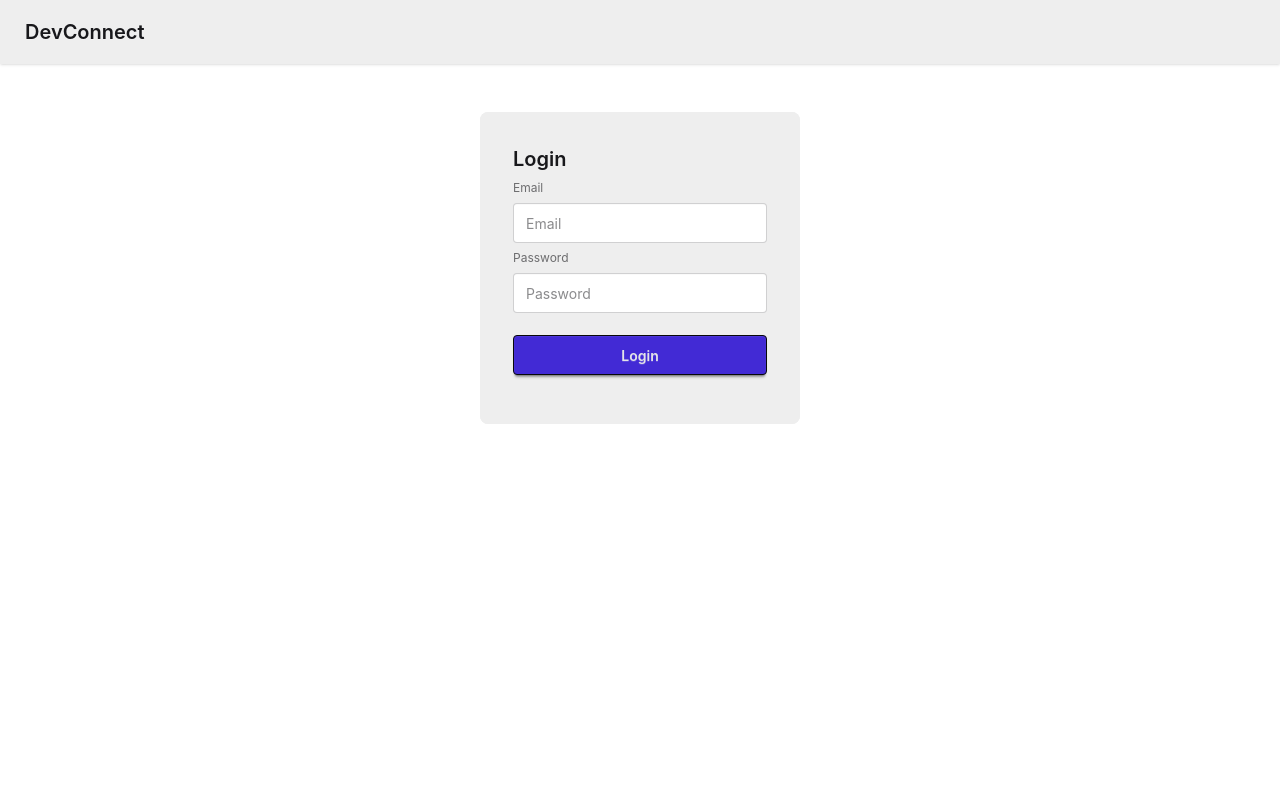
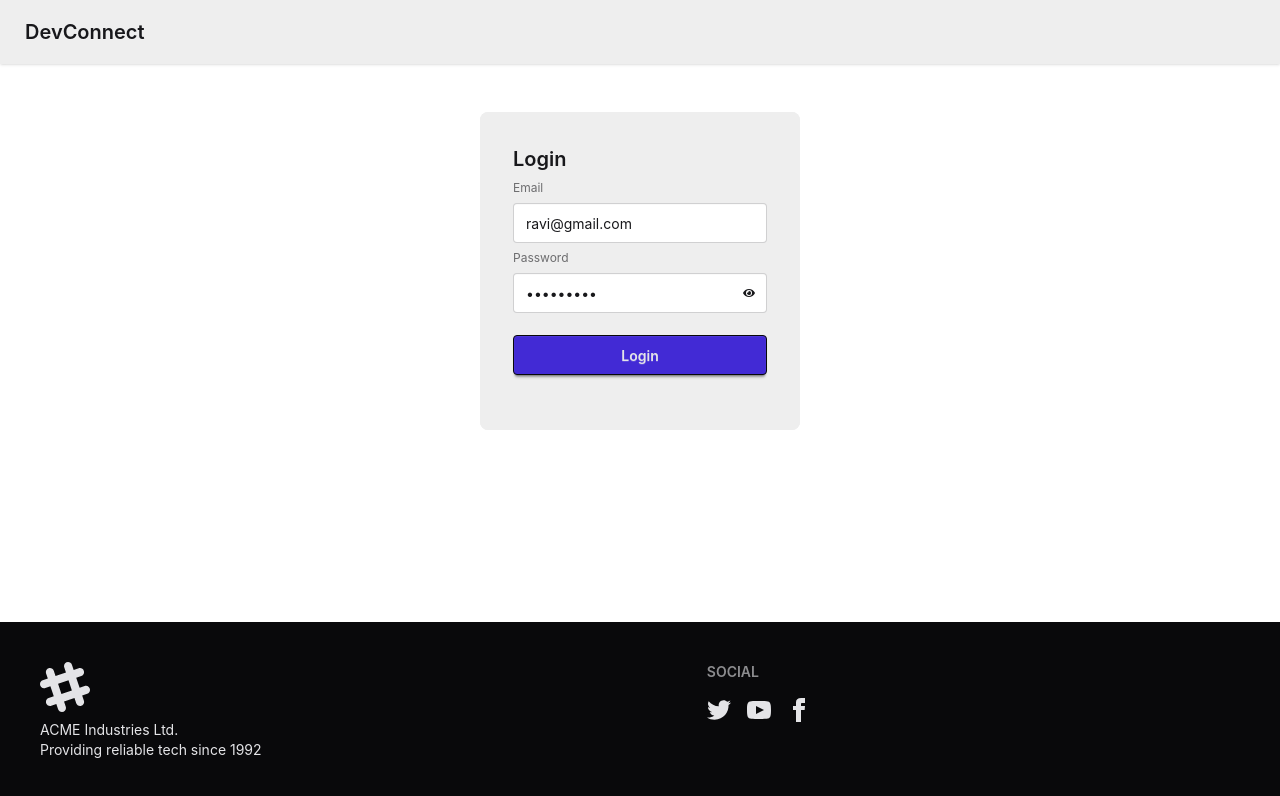
Before and after one commit to RaviKumarGupta07/devConnect-web, a React (Vite) app: page /login in a window 1280 px wide. Shown: the top 796 px of the page. Built offline with nearby package versions, Linux system fonts and the light colour scheme; no server answers.

Commit message:
bugs fixed : restriction for / route , /profile  , Login Form improved

```diff
--- a/package.json
+++ b/package.json
@@ -15,6 +15,7 @@
     "axios": "^1.20.0",
     "react": "^19.2.8",
     "react-dom": "^19.2.8",
+    "react-icons": "^5.7.0",
     "react-redux": "^9.3.0",
     "react-router": "^8.3.1",
     "tailwindcss": "^4.3.3"
--- a/src/App.jsx
+++ b/src/App.jsx
@@ -4,6 +4,7 @@
 import Feed from "./components/Feed";
 import { Provider } from "react-redux";
 import appStore from "./redux/appStore"
+import Profile from "./components/Profile";
 
 function App() {
 
@@ -13,8 +14,9 @@
         <BrowserRouter>
           <Routes>
             <Route path="/" element={<Body />} >
+              <Route path="/" element={<Feed />} />
               <Route path="login" element={<Login />} />
-              <Route path="feed" element={<Feed />} />
+              <Route path="profile" element={<Profile />} />
             </Route>
           </Routes>
         </BrowserRouter>
--- a/src/components/Body.jsx
+++ b/src/components/Body.jsx
@@ -1,12 +1,34 @@
 import { Outlet } from "react-router";
 import Navbar from "./Navbar";
+import Footer from "./Footer";
+import { useSelector } from "react-redux";
+import { useEffect } from "react";
+import { BASE_URL } from "../utils/constants";
+import axios from "axios";
+import {useDispatch} from "react-redux";
+import {addUser} from "../redux/userSlice";
 
 const Body = () => {
+    const user = useSelector(store => store.user);
+    const dispatch = useDispatch();
+
+    const fetchUser = async () => {
+        if (user) return;
+        const res = await axios.get(BASE_URL+"/profile",{withCredentials:true});
+        dispatch(addUser(res.data));
+        console.log(res.data);
+    }
+    useEffect(() => {
+        fetchUser();
+    }, [])
     return (
-        <>
+        <div className="min-h-screen flex flex-col">
             <Navbar />
-            <Outlet/>
-        </>
+            <main className="flex-1">
+                <Outlet />
+            </main>
+            <Footer />
+        </div>
     )
 }
 
--- a/src/components/Feed.jsx
+++ b/src/components/Feed.jsx
@@ -1,8 +1,23 @@
-const Feed = ()=>{
-    return(
-        <div>
-            Feed
+import { useSelector } from "react-redux";
+import { Navigate } from "react-router";
+
+const Feed = () => {
+    const user = useSelector(store=>store.user);
+    if(!user) return <Navigate to="/login" />
+
+    return (
+        <div className="hero bg-base-200 min-h-screen">
+            <div className="hero-content text-center">
+                <div className="max-w-md">
+                    <h1 className="text-5xl font-bold">FEED</h1>
+                    <p className="py-6">
+                        Provident cupiditate voluptatem et in. Quaerat fugiat ut assumenda excepturi exercitationem
+                        quasi. In deleniti eaque aut repudiandae et a id nisi.
+                    </p>
+                    <button className="btn btn-primary">Get Started</button>
+                </div>
+            </div>
         </div>
     )
 }
-export default Feed ;
+export default Feed;
--- /dev/null
+++ b/src/components/Footer.jsx
@@ -0,0 +1,64 @@
+const Footer = () => {
+    return (
+        <footer className="footer sm:footer-horizontal bg-neutral text-neutral-content p-10 ">
+            <aside>
+                <svg
+                    width="50"
+                    height="50"
+                    viewBox="0 0 24 24"
+                    xmlns="http://www.w3.org/2000/svg"
+                    fillRule="evenodd"
+                    clipRule="evenodd"
+                    className="fill-current">
+                    <path
+                        d="M22.672 15.226l-2.432.811.841 2.515c.33 1.019-.209 2.127-1.23 2.456-1.15.325-2.148-.321-2.463-1.226l-.84-2.518-5.013 1.677.84 2.517c.391 1.203-.434 2.542-1.831 2.542-.88 0-1.601-.564-1.86-1.314l-.842-2.516-2.431.809c-1.135.328-2.145-.317-2.463-1.229-.329-1.018.211-2.127 1.231-2.456l2.432-.809-1.621-4.823-2.432.808c-1.355.384-2.558-.59-2.558-1.839 0-.817.509-1.582 1.327-1.846l2.433-.809-.842-2.515c-.33-1.02.211-2.129 1.232-2.458 1.02-.329 2.13.209 2.461 1.229l.842 2.515 5.011-1.677-.839-2.517c-.403-1.238.484-2.553 1.843-2.553.819 0 1.585.509 1.85 1.326l.841 2.517 2.431-.81c1.02-.33 2.131.211 2.461 1.229.332 1.018-.21 2.126-1.23 2.456l-2.433.809 1.622 4.823 2.433-.809c1.242-.401 2.557.484 2.557 1.838 0 .819-.51 1.583-1.328 1.847m-8.992-6.428l-5.01 1.675 1.619 4.828 5.011-1.674-1.62-4.829z"></path>
+                </svg>
+                <p>
+                    ACME Industries Ltd.
+                    <br />
+                    Providing reliable tech since 1992
+                </p>
+            </aside>
+            <nav>
+                <h6 className="footer-title">Social</h6>
+                <div className="grid grid-flow-col gap-4">
+                    <a>
+                        <svg
+                            xmlns="http://www.w3.org/2000/svg"
+                            width="24"
+                            height="24"
+                            viewBox="0 0 24 24"
+                            className="fill-current">
+                            <path
+                                d="M24 4.557c-.883.392-1.832.656-2.828.775 1.017-.609 1.798-1.574 2.165-2.724-.951.564-2.005.974-3.127 1.195-.897-.957-2.178-1.555-3.594-1.555-3.179 0-5.515 2.966-4.797 6.045-4.091-.205-7.719-2.165-10.148-5.144-1.29 2.213-.669 5.108 1.523 6.574-.806-.026-1.566-.247-2.229-.616-.054 2.281 1.581 4.415 3.949 4.89-.693.188-1.452.232-2.224.084.626 1.956 2.444 3.379 4.6 3.419-2.07 1.623-4.678 2.348-7.29 2.04 2.179 1.397 4.768 2.212 7.548 2.212 9.142 0 14.307-7.721 13.995-14.646.962-.695 1.797-1.562 2.457-2.549z"></path>
+                        </svg>
+                    </a>
+                    <a>
+                        <svg
+                            xmlns="http://www.w3.org/2000/svg"
+                            width="24"
+                            height="24"
+                            viewBox="0 0 24 24"
+                            className="fill-current">
+                            <path
+                                d="M19.615 3.184c-3.604-.246-11.631-.245-15.23 0-3.897.266-4.356 2.62-4.385 8.816.029 6.185.484 8.549 4.385 8.816 3.6.245 11.626.246 15.23 0 3.897-.266 4.356-2.62 4.385-8.816-.029-6.185-.484-8.549-4.385-8.816zm-10.615 12.816v-8l8 3.993-8 4.007z"></path>
+                        </svg>
+                    </a>
+                    <a>
+                        <svg
+                            xmlns="http://www.w3.org/2000/svg"
+                            width="24"
+                            height="24"
+                            viewBox="0 0 24 24"
+                            className="fill-current">
+                            <path
+                                d="M9 8h-3v4h3v12h5v-12h3.642l.358-4h-4v-1.667c0-.955.192-1.333 1.115-1.333h2.885v-5h-3.808c-3.596 0-5.192 1.583-5.192 4.615v3.385z"></path>
+                        </svg>
+                    </a>
+                </div>
+            </nav>
+        </footer>
+    )
+}
+
+export default Footer;
--- a/src/components/Login.jsx
+++ b/src/components/Login.jsx
@@ -1,32 +1,51 @@
 import axios from "axios";
 import { useState } from "react";
-import {useDispatch} from "react-redux";
-import {addUser} from "../redux/userSlice";
-import {useNavigate} from "react-router";
-import {BASE_URL} from "../utils/constants"
+import { useDispatch, useSelector } from "react-redux";
+import { addUser } from "../redux/userSlice";
+import { Navigate, useNavigate } from "react-router";
+import { BASE_URL } from "../utils/constants";
+import { FaEye } from "react-icons/fa";
+import { IoEyeOff } from "react-icons/io5";
 
 const Login = () => {
-    const [email, setEmail] = useState("");
-    const [password, setPassword] = useState("");
+    const [email, setEmail] = useState("ravi@gmail.com");
+    const [password, setPassword] = useState("Ravi@1234");
+    const [type, setType] = useState('password');
     const dispatch = useDispatch();
     const navigate = useNavigate();
+    const [error, setError] = useState("");
+
+    const user = useSelector(store=>store.user);
+    if(user) return <Navigate to="/" />
 
     const handleClick = async () => {
         try {
+            if (email.trim() === "") return setError("Email cannot be empty");
+            if (password.trim() === "") return setError("password cannot be empty");
             const res = await axios({
                 method: "post",
-                url: BASE_URL+"/login",
+                url: BASE_URL + "/login",
                 data: {
                     emailId: email,
                     password: password
                 },
-                withCredentials:true,
+                withCredentials: true,
             });
             dispatch(addUser(res.data));
             navigate("/");
 
         } catch (err) {
-            console.log(err);
+            setError(err?.response?.data);
+            console.log(err?.response?.data);
+        }
+    }
+
+
+    const handleToggle = () => {
+        if (type === 'password') {
+            setType('text')
+        } else {
+            setType('password')
         }
     }
 
@@ -43,15 +62,28 @@
                 />
 
                 <label className="label">Password</label>
-                <input type="password" value={password} className="input" placeholder="Password"
-                    onChange={(e) => {
-                        setPassword(e.target.value);
-                    }}
-                />
+                <div className="relative">
+                    <input
+                        type={type}
+                        name="password"
+                        placeholder="Password"
+                        value={password}
+                        className="input pr-16"
+                        onChange={(e) => setPassword(e.target.value)}
+                    />
+
+                    <span
+                        className="absolute right-3 top-1/2 -translate-y-1/2 cursor-pointer"
+                        onClick={handleToggle}
+                    >
+                        {type === "password" ? <FaEye /> : <IoEyeOff />}
+                    </span>
+                </div>
 
                 <button className="btn btn-neutral mt-4 bg-primary"
                     onClick={handleClick}
                 >Login</button>
+                <p className="text-red-600">{error}</p>
             </fieldset>
         </div>
     )
--- /dev/null
+++ b/src/components/Profile.jsx
@@ -0,0 +1,13 @@
+import { useSelector } from "react-redux";
+import { Navigate } from "react-router";
+
+const Profile = ()=>{
+    const user = useSelector(store=>store.user);
+    if(!user) return <Navigate to="/" />;
+    return(
+        <div>
+            profile
+        </div>
+    )
+}
+export default Profile ;
```
Also changed, not shown: src/components/Navbar.jsx (+21 -9 lines), 1 other file (tests, documents, lock files or other folders).
